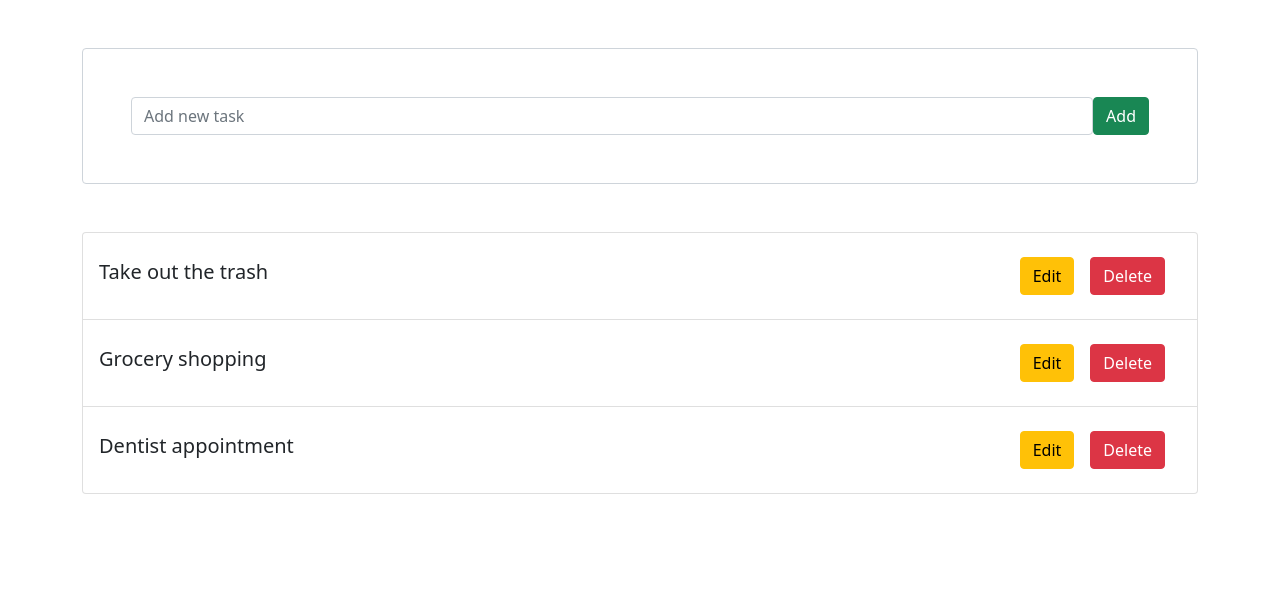
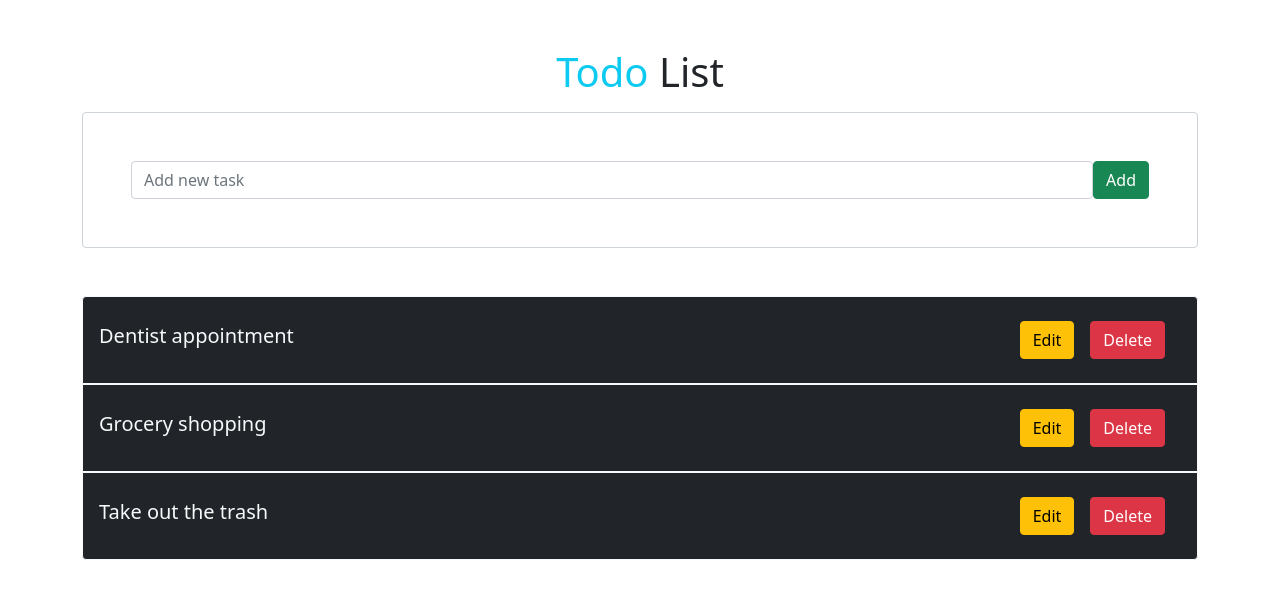
Before and after one commit to GSG-G11/Abed-Mahmoud-Todo, a React (Create React App) app: page / in a window 1280 px wide. Shown: the top 598 px of the page. Built offline with nearby package versions, Linux system fonts and the light colour scheme.

Commit message:
Add project title and css style

```diff
--- a/src/App.js
+++ b/src/App.js
@@ -20,7 +20,7 @@ const todos = [
 ];
 class App extends Component {
   state = {
-    todos,
+    todos: todos.sort((a, b) => b.id - a.id),
     todoValue: '',
   };
 
@@ -37,13 +37,16 @@ class App extends Component {
     };
 
     this.setState({
-      todos: [...this.state.todos, newTodo],
+      todos: [...this.state.todos, newTodo].sort((a, b) => b.id - a.id),
     });
   };
   render() {
     const {todos, todoValue} = this.state;
     return (
       <div className="container">
+        <h1 className="text-center mt-5">
+          <span className="text-info">Todo</span> List
+        </h1>
         <AddTodoForm todoValue={todoValue} addTodo={this.addTodo} />
         <TodoListItems todos={todos} />
       </div>
--- a/src/Components/AddTodoForm.jsx
+++ b/src/Components/AddTodoForm.jsx
@@ -2,7 +2,7 @@ import React from 'react';
 
 const AddTodoForm = props => {
   return (
-    <form className="form-control p-5 mt-5 d-flex" onSubmit={props.addTodo}>
+    <form className="form-control p-5 mt-3 d-flex" onSubmit={props.addTodo}>
       <input type="text" placeholder="Add new task" className="form-control" />
       <button className="btn btn-success">Add</button>
     </form>
--- a/src/Components/TodoListItems.jsx
+++ b/src/Components/TodoListItems.jsx
@@ -8,10 +8,10 @@ function TodoListItems(props) {
       {todos.map(todo => {
         return (
           <div
-            className="col-md-12 m-auto d-flex justify-content-between align-items-center list-group-item"
+            className="col-md-12 m-auto d-flex justify-content-between align-items-center list-group-item bg-dark border border-light border-bottom-1"
             key={todo.id}
           >
-            <h5>{todo.text}</h5>
+            <h5 className="text-light b">{todo.text}</h5>
             <div className="buttons">
               <EditTodoForm />
               <button className="btn btn-danger m-3">Delete</button>
```
